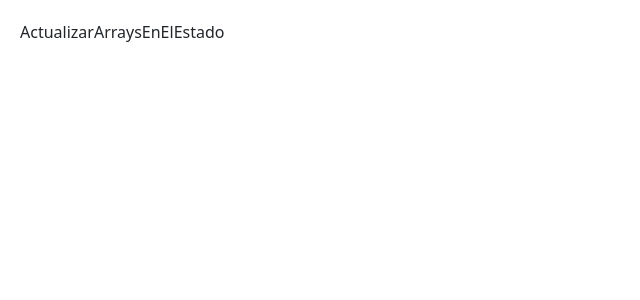
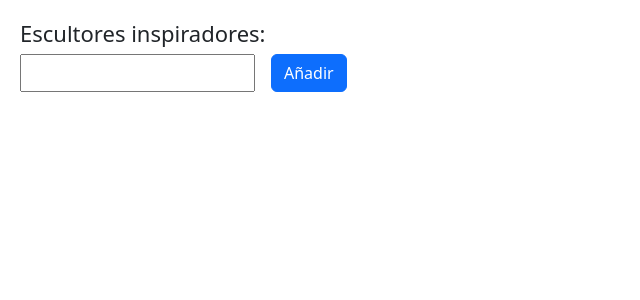
Before and after one commit to dgutierrez21/Learning-ReactJS--React-Docs, a React (Vite) app in the folder 01-learn/: page / in a window 1280 px wide. Shown: the top 300 px of the page, without its empty margins (0-640 px from the left). Built offline with nearby package versions, Linux system fonts and the light colour scheme.

Commit message:
Añadir a un array

```diff
--- a/01-learn/src/03-agregar-interactividad/07-actualizar-arrays-en-el-estado/ActualizarArraysEnElEstado.jsx
+++ b/01-learn/src/03-agregar-interactividad/07-actualizar-arrays-en-el-estado/ActualizarArraysEnElEstado.jsx
@@ -1,5 +1,11 @@
+import { List } from "./list/List";
+
 const ActualizarArraysEnElEstado = () => {
-  return <div>ActualizarArraysEnElEstado</div>;
+  return (
+    <>
+      <List />
+    </>
+  );
 };
 
 export default ActualizarArraysEnElEstado;
--- /dev/null
+++ b/01-learn/src/03-agregar-interactividad/07-actualizar-arrays-en-el-estado/list/List.jsx
@@ -0,0 +1,42 @@
+import { useState } from "react";
+
+let siguienteId = 0;
+
+export const List = () => {
+  const [nombre, setnombre] = useState("");
+  const [artistas, setArtistas] = useState([]);
+
+  return (
+    <>
+      <h1>Escultores inspiradores:</h1>
+      <div className="d-flex">
+        <input
+          type="text"
+          value={nombre}
+          onChange={(e) => setnombre(e.target.value)}
+        />
+
+        <button
+          onClick={() => {
+            // artistas.push({
+            //   id: siguienteId++,
+            //   nombre,
+            // });
+
+            setArtistas([...artistas, { id: siguienteId++, nombre }]);
+
+            console.log(artistas);
+          }}
+          className="btn btn-primary ms-3"
+        >
+          Añadir
+        </button>
+      </div>
+      <ul>
+        {artistas.map((artista) => (
+          <li key={artista.id}>{artista.nombre}</li>
+        ))}
+      </ul>
+    </>
+  );
+};
```
Also changed, not shown: 01-learn/src/03-agregar-interactividad/07-actualizar-arrays-en-el-estado/ActualizarArraysEnElEstado.txt.
